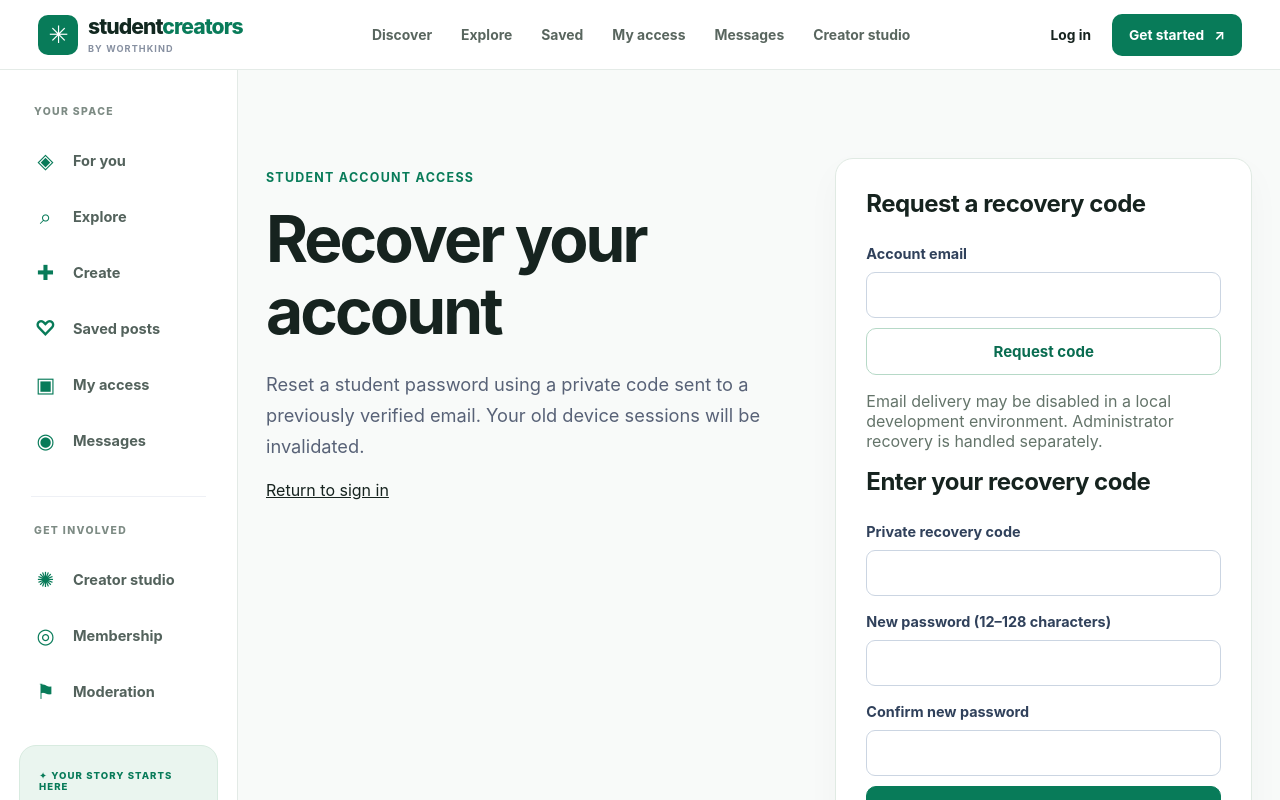
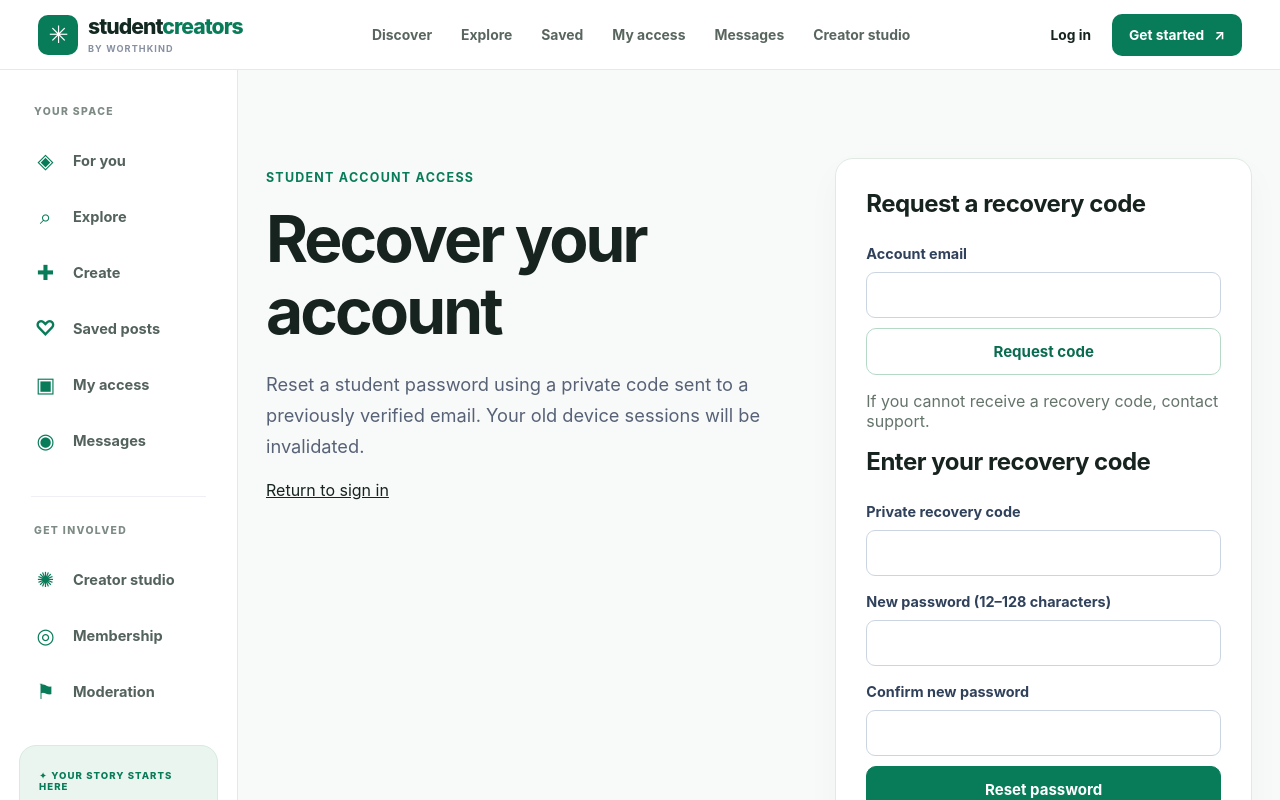
Before and after one commit to srdataml-droid/Student-creator-, a Next.js app in the folder apps/web/: page /recover-account in a window 1280 px wide. Shown: the top 800 px of the page. Built offline with nearby package versions, Linux system fonts and the light colour scheme.

Commit message:
fix(ui): professional product copy in app/recover-account/page.jsx

```diff
--- a/apps/web/app/recover-account/page.jsx
+++ b/apps/web/app/recover-account/page.jsx
@@ -9,7 +9,7 @@ export default function RecoverAccount(){
  return <main id="main" className="main"><section className="auth-shell"><div className="auth-intro"><p className="eyebrow">Student account access</p><h1>Recover your account</h1><p className="intro">Reset a student password using a private code sent to a previously verified email. Your old device sessions will be invalidated.</p><Link href="/sign-in">Return to sign in</Link></div><div className="panel">
  {done?<div role="status"><h2>Password updated</h2><p>Sign in using your new password.</p><Link className="primary-link" href="/sign-in">Sign in</Link></div>:<>
  <h2>Request a recovery code</h2><form className="form-stack" onSubmit={requestCode}><label htmlFor="recovery-email">Account email</label><input id="recovery-email" type="email" required autoComplete="email" value={email} onChange={e=>setEmail(e.target.value)}/><button className="secondary-link" disabled={busy} type="submit">Request code</button></form>
- <p className="hint">Email delivery may be disabled in a local development environment. Administrator recovery is handled separately.</p>
+ <p className="hint">If you cannot receive a recovery code, contact support.</p>
  <h2>Enter your recovery code</h2><form className="form-stack" onSubmit={reset}>
  <label htmlFor="recovery-code">Private recovery code</label><input id="recovery-code" type="password" autoComplete="off" required minLength={43} maxLength={43} value={token} onChange={e=>setToken(e.target.value)}/>
  <label htmlFor="new-password">New password (12–128 characters)</label><input id="new-password" type="password" required minLength={12} maxLength={128} autoComplete="new-password" value={password} onChange={e=>setPassword(e.target.value)}/>
```
